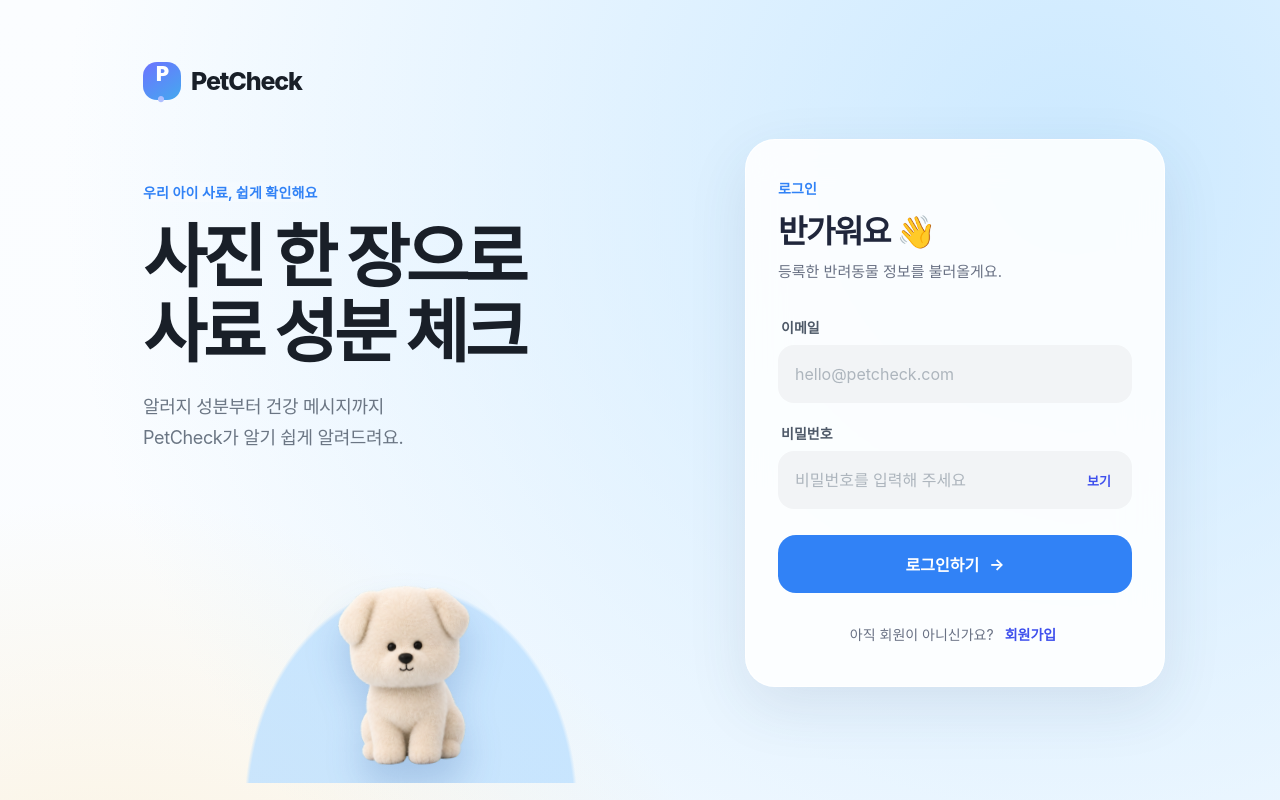
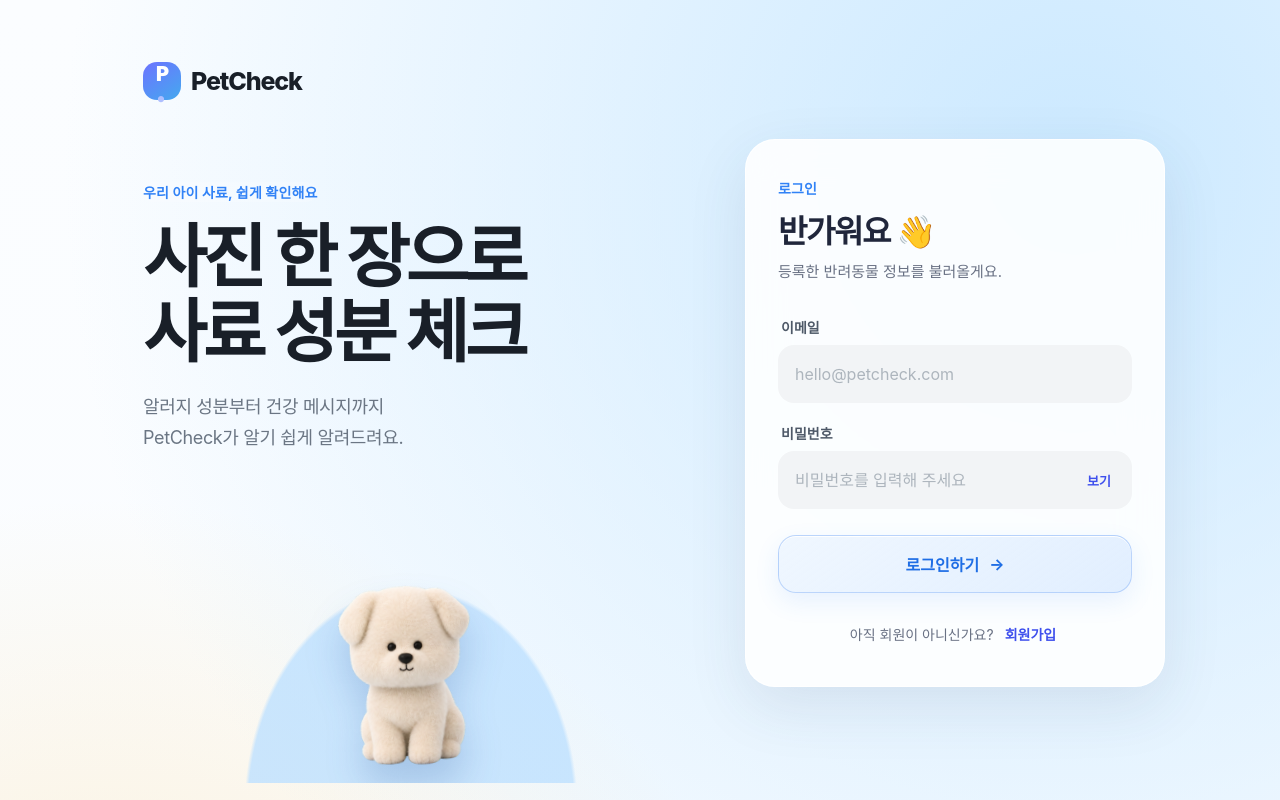
Before and after one commit to PetCheckTeam/PetCheck-FrontEnd, a React (Vite) app in the folder frontend/: page / in a window 1280 px wide. Shown: the top 800 px of the page. Built offline with nearby package versions, Linux system fonts and the light colour scheme; no server answers.

Commit message:
버튼 수정

```diff
--- a/frontend/src/redesign.css
+++ b/frontend/src/redesign.css
@@ -1253,6 +1253,82 @@ body {
   }
 }
 
+/* Selected button system: B — tinted glass */
+.button,
+.login-page .button,
+.scanner-card > .button,
+.pet-home-panel__actions button:last-child {
+  border: 1px solid rgba(118, 166, 245, .42);
+  background:
+    linear-gradient(
+      145deg,
+      rgba(238, 246, 255, .9),
+      rgba(215, 233, 255, .74)
+    );
+  box-shadow:
+    inset 0 1px 0 rgba(255, 255, 255, .92),
+    0 9px 24px rgba(49, 130, 246, .1);
+  color: #1f6ee5;
+  backdrop-filter: blur(10px);
+  -webkit-backdrop-filter: blur(10px);
+}
+
+.button:hover,
+.login-page .button:hover,
+.scanner-card > .button:hover,
+.pet-home-panel__actions button:last-child:hover {
+  border-color: rgba(85, 146, 239, .58);
+  background:
+    linear-gradient(
+      145deg,
+      rgba(228, 241, 255, .96),
+      rgba(198, 223, 255, .82)
+    );
+  box-shadow:
+    inset 0 1px 0 white,
+    0 11px 28px rgba(49, 130, 246, .14);
+  color: #165fc9;
+  transform: translateY(-1px);
+}
+
+.button:active,
+.login-page .button:active,
+.scanner-card > .button:active,
+.pet-home-panel__actions button:last-child:active {
+  background: rgba(205, 226, 251, .9);
+  box-shadow: inset 0 2px 5px rgba(49, 90, 151, .1);
+  transform: translateY(0);
+}
+
+.button:disabled,
+.login-page .button:disabled,
+.scanner-card > .button:disabled {
+  border-color: rgba(190, 199, 214, .45);
+  background: rgba(231, 234, 240, .78);
+  box-shadow: inset 0 1px 0 rgba(255, 255, 255, .7);
+  color: #9ba5b4;
+  backdrop-filter: blur(6px);
+  -webkit-backdrop-filter: blur(6px);
+}
+
+.pet-home-panel__actions button:first-child {
+  border: 1px solid rgba(255, 255, 255, .84);
+  background: rgba(244, 246, 250, .76);
+  box-shadow:
+    inset 0 1px 0 rgba(255, 255, 255, .96),
+    0 8px 20px rgba(41, 55, 82, .06);
+  color: #333d4b;
+  backdrop-filter: blur(8px);
+  -webkit-backdrop-filter: blur(8px);
+}
+
+.pet-home-panel__actions button:first-child:hover {
+  background: rgba(236, 240, 246, .9);
+  box-shadow:
+    inset 0 1px 0 white,
+    0 10px 24px rgba(41, 55, 82, .08);
+}
+
 /* WebView-safe login layout */
 @media (max-width: 1100px) {
   .login-page {
```
